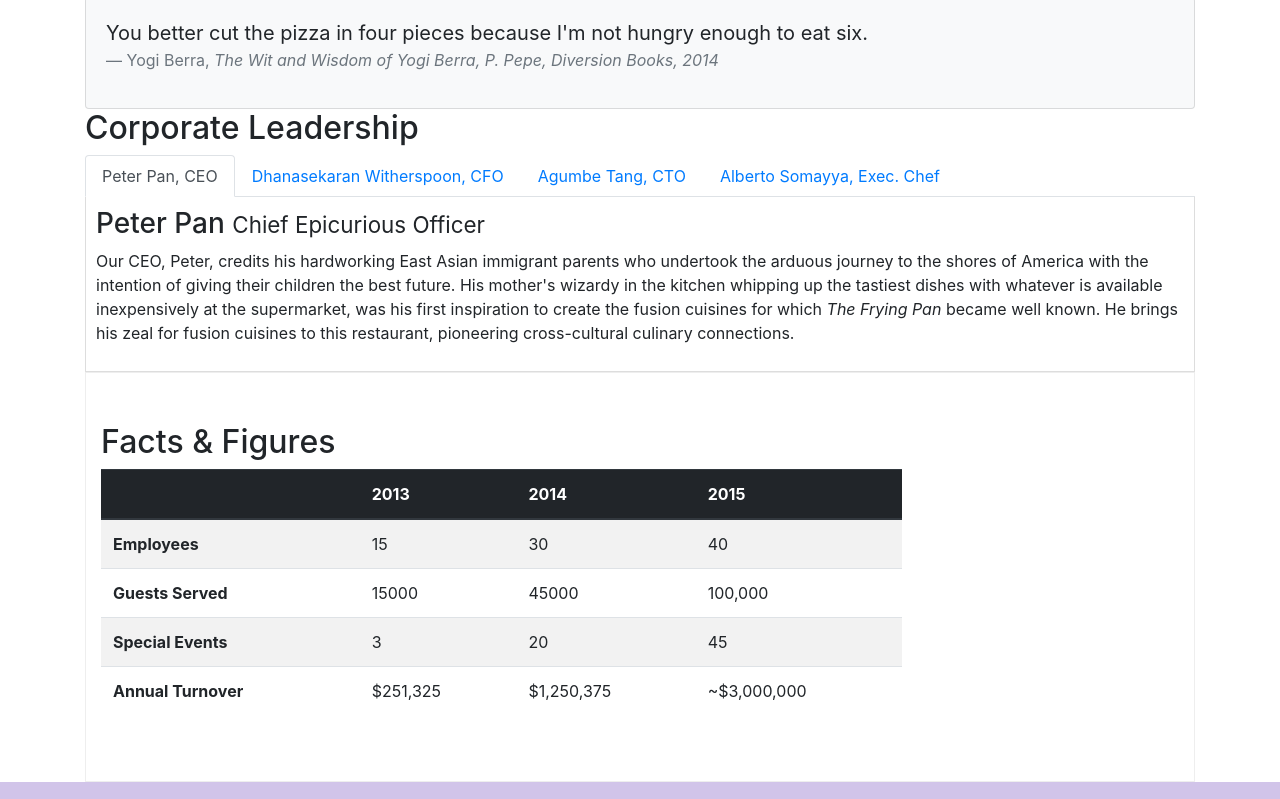
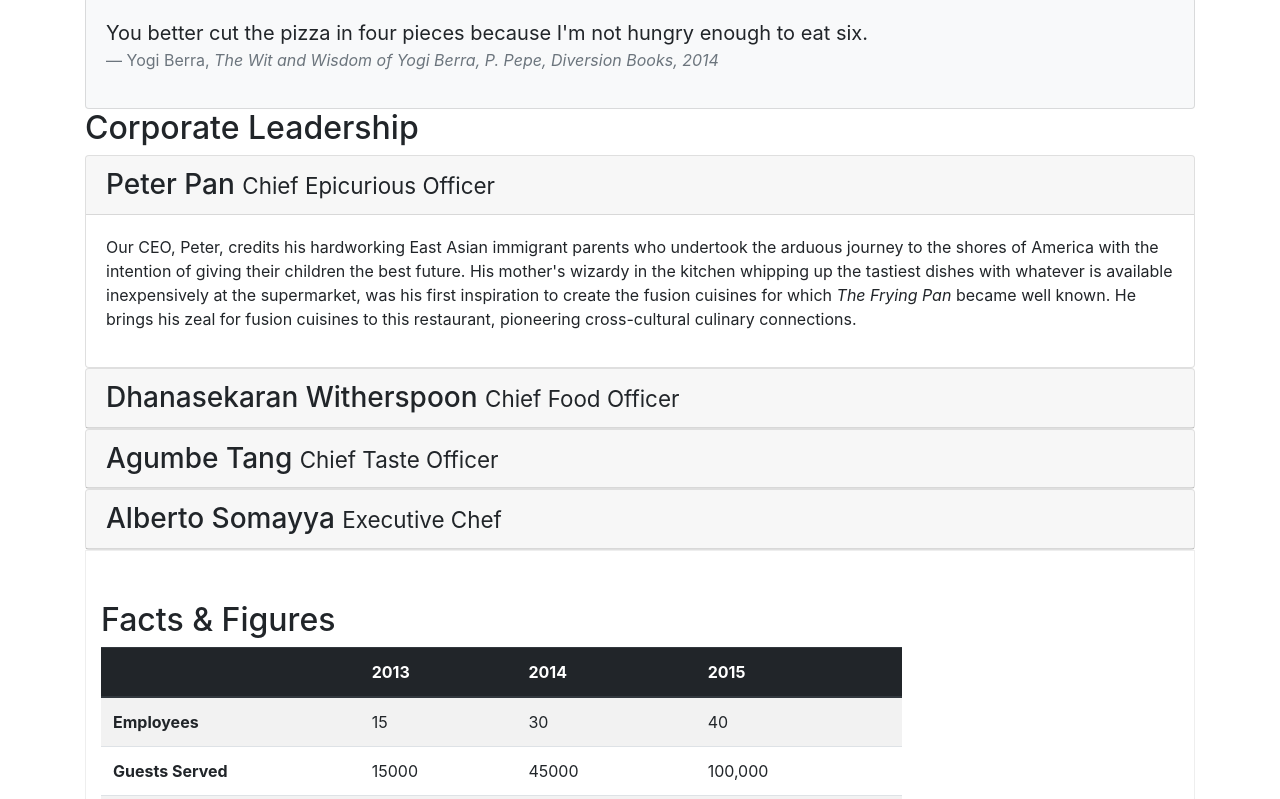
Before and after one commit to praj1wal/bootstrap_project, a website: page aboutus.html in a window 1280 px wide. Shown: the part 762-1561 px from the top of the page. Drawn offline with nearby package versions, Linux system fonts and the light colour scheme.

Commit message:
Accordion

```diff
--- a/aboutus.html
+++ b/aboutus.html
@@ -104,36 +104,62 @@
         <div class="row">
             <div class="col-12">
                 <h2>Corporate Leadership</h2>
-                <ul class="nav nav-tabs">
-                    <li class="nav-item">
-                        <a class="nav-link active" href="#peter" role="tab" data-toggle="tab">Peter Pan, CEO</a>
-                    </li>
-                    <li class="nav-item">
-                        <a class="nav-link" href="#dhanasekaran" role="tab" data-toggle="tab">Dhanasekaran Witherspoon, CFO</a>
-                    </li>
-                    <li class="nav-item">
-                        <a class="nav-link" href="#agumbe" role="tab" data-toggle="tab">Agumbe Tang, CTO</a>
-                    </li>
-                    <li class="nav-item">
-                        <a class="nav-link" href="#alberto" role="tab" data-toggle="tab">Alberto Somayya, Exec. Chef</a>
-                    </li>
-                </ul>
-                <div class="tab-content">
-                    <div role="tabpanel" class="tab-pane fade show active" id="peter">
-                        <h3>Peter Pan <small>Chief Epicurious Officer</small></h3>
-                        <p class="d-none d-sm-block">Our CEO, Peter, credits his hardworking East Asian immigrant parents who undertook the arduous journey to the shores of America with the intention of giving their children the best future. His mother's wizardy in the kitchen whipping up the tastiest dishes with whatever is available inexpensively at the supermarket, was his first inspiration to create the fusion cuisines for which <em>The Frying Pan</em> became well known. He brings his zeal for fusion cuisines to this restaurant, pioneering cross-cultural culinary connections.</p>
+                <div id="accordion">
+                    <div class="card">
+                        <div class="card-header" role="tab" id="peterhead">
+                            <h3 class="mb-0">
+                                <a data-toggle="collapse" data-target="#peter">
+                                    Peter Pan <small>Chief Epicurious Officer</small>
+                                </a>
+                            </h3>
+                        </div>
+                        <div class="collapse show" id="peter" data-parent="#accordion">
+                            <div class="card-body">
+                                <p class="d-none d-sm-block">Our CEO, Peter, credits his hardworking East Asian immigrant parents who undertook the arduous journey to the shores of America with the intention of giving their children the best future. His mother's wizardy in the kitchen whipping up the tastiest dishes with whatever is available inexpensively at the supermarket, was his first inspiration to create the fusion cuisines for which <em>The Frying Pan</em> became well known. He brings his zeal for fusion cuisines to this restaurant, pioneering cross-cultural culinary connections.</p>
+                            </div>
+                        </div>
                     </div>
-                    <div role="tabpanel" class="tab-pane fade" id="dhanasekaran">
-                        <h3>Dhanasekaran Witherspoon <small>Chief Food Officer</small></h3>
-                        <p class="d-none d-sm-block">Our CFO, Danny, as he is affectionately referred to by his colleagues, comes from a long established family tradition in farming and produce. His experiences growing up on a farm in the Australian outback gave him great appreciation for varieties of food sources. As he puts it in his own words, <em>Everything that runs, wins, and everything that stays, pays!</em></p>
+                    <div class="card">
+                        <div class="card-header" role="tab" id="dhanasekaranhead">
+                            <h3 class="mb-0">
+                                <a class="collapsed" data-toggle="collapse" data-target="#dhanasekaran">
+                                    Dhanasekaran Witherspoon <small>Chief Food Officer</small>
+                                </a>
+                            </h3>
+                        </div>
+                        <div class="collapse" id="dhanasekaran" data-parent="#accordion">
+                            <div class="card-body">
+                                <p class="d-none d-sm-block">Our CFO, Danny, as he is affectionately referred to by his colleagues, comes from a long established family tradition in farming and produce. His experiences growing up on a farm in the Australian outback gave him great appreciation for varieties of food sources. As he puts it in his own words, <em>Everything that runs, wins, and everything that stays, pays!</em></p>
+                            </div>
+                        </div>
                     </div>
-                    <div role="tabpanel" class="tab-pane fade" id="agumbe">
-                        <h3>Agumbe Tang <small>Chief Taste Officer</small></h3>
-                        <p class="d-none d-sm-block">Blessed with the most discerning gustatory sense, Agumbe, our CTO, personally ensures that every dish that we serve meets his exacting tastes. Our chefs dread the tongue lashing that ensues if their dish does not meet his exacting standards. He lives by his motto, <em>You click only if you survive my lick.</em></p>
+                    <div class="card">
+                        <div class="card-header" role="tab" id="agumbehead">
+                            <h3 class="mb-0">
+                                <a class="collapsed" data-toggle="collapse" data-target="#agumbe">
+                                    Agumbe Tang <small>Chief Taste Officer</small>
+                                </a>
+                            </h3>
+                        </div>
+                        <div class="collapse" id="agumbe" data-parent="#accordion">
+                            <div class="card-body">
+                                <p class="d-none d-sm-block">Blessed with the most discerning gustatory sense, Agumbe, our CTO, personally ensures that every dish that we serve meets his exacting tastes. Our chefs dread the tongue lashing that ensues if their dish does not meet his exacting standards. He lives by his motto, <em>You click only if you survive my lick.</em></p>
+                            </div>
+                        </div>
                     </div>
-                    <div role="tabpanel" class="tab-pane fade" id="alberto">
-                        <h3>Alberto Somayya <small>Executive Chef</small></h3>
-                        <p class="d-none d-sm-block">Award winning three-star Michelin chef with wide International experience having worked closely with whos-who in the culinary world, he specializes in creating mouthwatering Indo-Italian fusion experiences. He says, <em>Put together the cuisines from the two craziest cultures, and you get a winning hit! Amma Mia!</em></p>
+                    <div class="card">
+                        <div class="card-header" role="tab" id="albertohead">
+                            <h3 class="mb-0">
+                                <a class="collapsed" data-toggle="collapse" data-target="#alberto">
+                                    Alberto Somayya <small>Executive Chef</small>
+                                </a>
+                            </h3>
+                        </div>
+                        <div class="collapse" id="alberto" data-parent="#accordion">
+                            <div class="card-body">
+                                <p class="d-none d-sm-block">Award winning three-star Michelin chef with wide International experience having worked closely with whos-who in the culinary world, he specializes in creating mouthwatering Indo-Italian fusion experiences. He says, <em>Put together the cuisines from the two craziest cultures, and you get a winning hit! Amma Mia!</em></p>
+                            </div>
+                        </div>
                     </div>
                 </div>
             </div>
```
